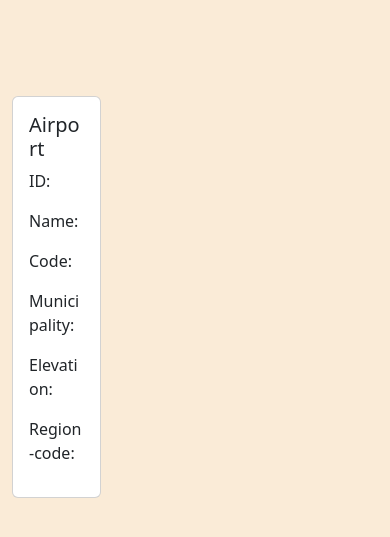
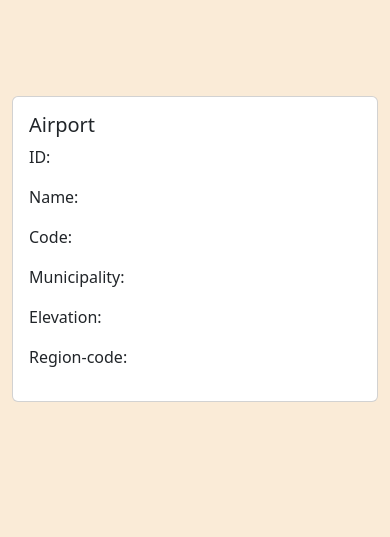
Before and after one commit to tendermihai/airport-management-client, a plain HTML site: page index.html in a window 390 px wide. Shown: the part 57-594 px from the top of the page. Drawn offline with nearby package versions, Linux system fonts and the light colour scheme; no server answers.

Commit message:
task-2-added-responsive

```diff
--- a/app.js
+++ b/app.js
@@ -4,6 +4,8 @@ async function getAirports() {
   console.log(conv);
   attachCards(conv);
 }
+
+getAirports();
 
 function createCard(airport) {
   let section = document.createElement("section");
--- a/style.css
+++ b/style.css
@@ -13,3 +13,20 @@ h1 {
   margin-bottom: 100px;
   margin-top: 20px;
 }
+
+/* responsive for tablet */
+@media screen and (max-width: 800px) {
+  .container {
+    display: grid;
+    grid-template-columns: 1fr 1fr;
+  }
+}
+
+/* responsive for mobile */
+
+@media screen and (max-width: 400px) {
+  .container {
+    display: grid;
+    grid-template-columns: 1fr;
+  }
+}
```
